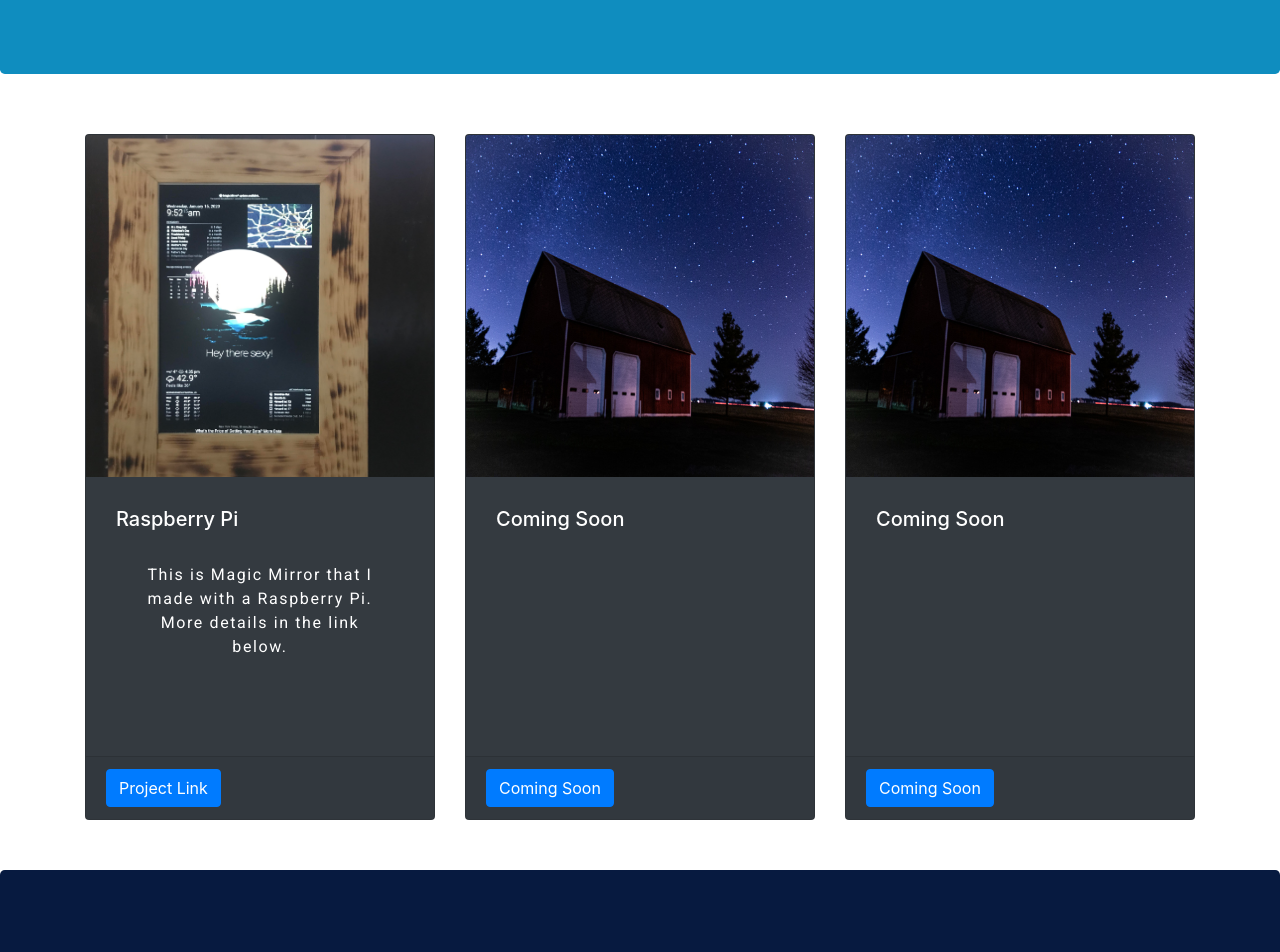
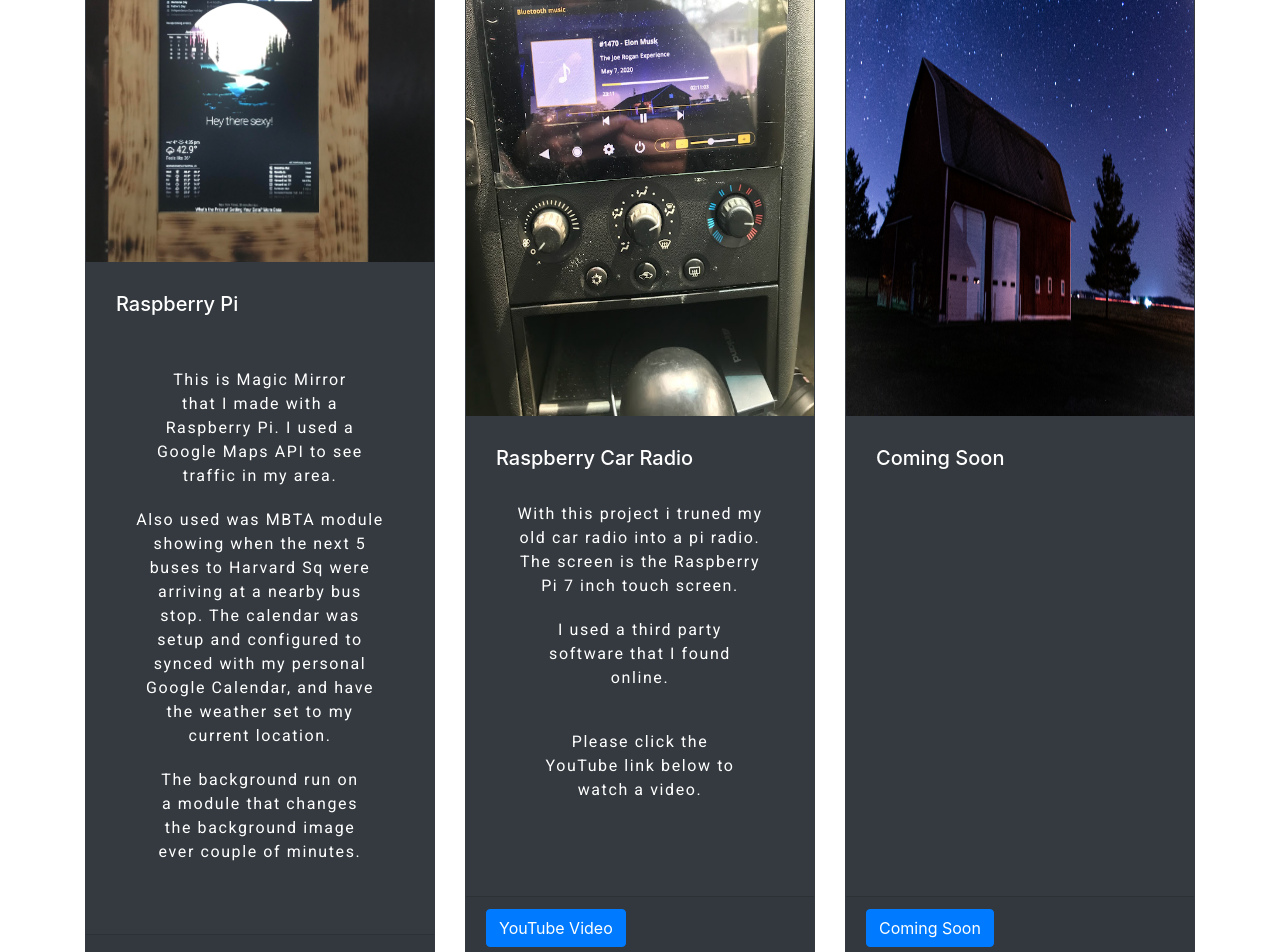
Before and after one commit to noogler617/react_website_2021, a React (Create React App) app: page /portfolio in a window 1280 px wide. Shown: the part 460-1412 px from the top of the page. Built offline with nearby package versions, Linux system fonts and the light colour scheme.

Commit message:
updated portfolio

```diff
--- a/src/components/contact.css
+++ b/src/components/contact.css
@@ -1,12 +1,16 @@
-
+ul li {
+  display: inline;
+}
 ul {
   text-align: center;
-  padding: 15px 15px;
-
+}
+li {
+  margin: 10px;
+  padding: 5px;
 }
 
-SocialIcon {
-  padding: 15px;
+.linkedin {
+  padding:25px;
 }
 
 .text-center {
--- a/src/components/contact.js
+++ b/src/components/contact.js
@@ -1,5 +1,5 @@
 import React, { Component } from 'react';
-import { Form, Jumbotron, Col, Button, Container} from 'react-bootstrap';
+import { Jumbotron, Container} from 'react-bootstrap';
 import { SocialIcon } from 'react-social-icons';
 import './contact.css'
 
@@ -18,10 +18,10 @@ export class Contact extends Component {
           <Jumbotron className="bottom-bar">
           <div className="socialLink">
           <ul>
-            <SocialIcon url="https://www.linkedin.com/in/ryan-k-mills/" />
+            <li className="linkedin"><SocialIcon url="https://www.linkedin.com/in/ryan-k-mills/" /></li>
 
-            <SocialIcon url="https://www.youtube.com/channel/UC4mMpfMzB3jnP2xNcawunoA?view_as=subscriber" />
-            <SocialIcon url="https://github.com/noogler617" />
+            <li className="youtube"><SocialIcon url="https://www.youtube.com/channel/UC4mMpfMzB3jnP2xNcawunoA?view_as=subscriber" /></li>
+            <li className="github"><SocialIcon url="https://github.com/noogler617" /></li>
           </ul>
           </div>
           </Jumbotron>
--- a/src/components/portfolio.css
+++ b/src/components/portfolio.css
@@ -6,6 +6,7 @@ h2, p {
 
 .head-color {
   background-color: #0F8DBF;
+  text-align: center;
   display: block;
   margin: auto;
 }
@@ -16,6 +17,9 @@ h2, p {
 }
 .card {
   margin-top: 60px;
+}
+Card.Title {
+  text-align: center;
 }
 
 .card-body {
--- a/src/components/portfolio.js
+++ b/src/components/portfolio.js
@@ -3,6 +3,7 @@ import { Jumbotron, Container, Row, Col, Card, Button, CardDeck } from 'react-bo
 import Barn from '../night-sky.jpg'
 import './portfolio.css';
 import Mirror from '../magic-mirror.jpg'
+import Radio from '../Car-Radio.jpg'
 
 
 export class Portfolio extends Component {
@@ -11,38 +12,43 @@ export class Portfolio extends Component {
           <div>
           <Jumbotron className="head-color">
           <h2>Portfolio Page</h2>
-          <p>Below are few project i have been working on</p>
-          <p> Links are in the descrpition </p>
+          <h3>Here you can see what probets that i have created using a Raspberry Pi</h3>
+
           </Jumbotron>
           <Container>
             <Row>
             <Col>
             <CardDeck>
-              <Card bg="dark" text="white">
+              <Card bg="dark" text="white" border="dark">
                 <Card.Img variant="top" src={Mirror} />
                 <Card.Body>
                   <Card.Title>Raspberry Pi</Card.Title>
                   <Card.Text>
-                    This is Magic Mirror that I made with a Raspberry Pi. More details in the link below.
+                    <p>This is Magic Mirror that I made with a Raspberry Pi. I used a Google Maps API to see traffic in my area.</p>
+                    Also used was MBTA module showing when the next 5 buses to Harvard Sq were arriving at a nearby bus stop.
+                    The calendar was setup and configured to synced with my personal Google Calendar, and have the weather set to my current location.
+                    <p>The background run on a module that changes the background image ever couple of minutes.</p>
                   </Card.Text>
                 </Card.Body>
                 <Card.Footer>
-                <Button target="_blank" href="https://www.reddit.com/r/raspberry_pi/comments/ep41cq/magic_mirror_build/">Project Link</Button>
+
                 </Card.Footer>
               </Card>
-              <Card bg="dark" text="white">
-                <Card.Img variant="top" src={Barn} />
+              <Card bg="dark" text="white" border="dark">
+                <Card.Img variant="top" src={Radio} />
                 <Card.Body>
-                  <Card.Title>Coming Soon</Card.Title>
+                  <Card.Title>Raspberry Car Radio</Card.Title>
                   <Card.Text>
-
+                  With this project i truned my old car radio into a pi radio. The screen is the Raspberry Pi 7 inch touch screen.
+                  <p>I used a third party software that I found online.</p>
+                  <p>Please click the YouTube link below to watch a video.</p>
                   </Card.Text>
                 </Card.Body>
                 <Card.Footer>
-                <Button href="#">Coming Soon</Button>
+                <Button href="https://youtu.be/yzzvHq4B3wU" target="_blank">YouTube Video</Button>
                 </Card.Footer>
               </Card>
-              <Card bg="dark" text="white">
+              <Card bg="dark" text="white" border="dark">
                 <Card.Img variant="top" src={Barn} />
                 <Card.Body>
                   <Card.Title>Coming Soon</Card.Title>
```
Also changed, not shown: src/Car-Radio.jpg (added).
